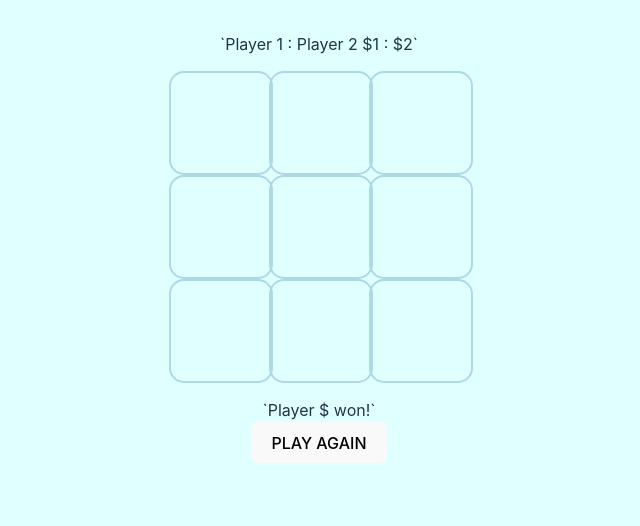
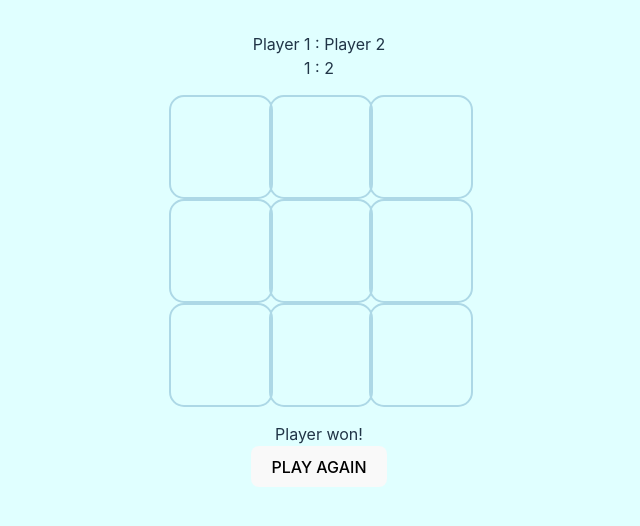
Before and after one commit to vinniejipsk/mintae-shengkit-ttt, a React (Vite) app in the folder tictactoe_react/: page / in a window 1280 px wide. Shown: the top 526 px of the page, without its empty margins (321-961 px from the left). Built offline with nearby package versions, Linux system fonts and the light colour scheme.

Commit message:
edit message renders

```diff
--- a/tictactoe_react/src/App.jsx
+++ b/tictactoe_react/src/App.jsx
@@ -13,6 +13,7 @@ function App() {
       <div>
         <ScoreBoard />
         <Board />
+
         {/* {gameOver ? <GameOverMsg /> : null}
         {gameOver ? <PlayAgainButton /> : null} */}
         <GameOverMsg />
--- a/tictactoe_react/src/GameOverMsg.jsx
+++ b/tictactoe_react/src/GameOverMsg.jsx
@@ -4,7 +4,7 @@ function GameOverMsg({winner}) {
 
   return (
     <div>
-        `Player ${winner} won!`
+        Player {winner} won!
     </div>
   )
 }
--- a/tictactoe_react/src/PlayAgainButton.jsx
+++ b/tictactoe_react/src/PlayAgainButton.jsx
@@ -1,9 +1,18 @@
 import React from 'react'
 
 function PlayAgainButton() {
+
+    function resetGame() {
+        // reset all state variables to intital values
+    }
+
   return (
     <div>
-      <button className='playAgainBtn'>PLAY AGAIN</button>
+      <button
+        className='playAgainBtn'
+        onClick={resetGame}
+      >PLAY AGAIN
+      </button>
     </div>
   )
 }
--- a/tictactoe_react/src/ScoreBoard.jsx
+++ b/tictactoe_react/src/ScoreBoard.jsx
@@ -6,8 +6,8 @@ function ScoreBoard() {
     const [winCount2, setWincount2] = useState(2);
   return (
     <div className='scoreBoard'>
-        `Player 1 : Player 2
-        ${winCount1} : ${winCount2}`
+        <div>Player 1 : Player 2</div>
+        <div>{winCount1} : {winCount2}</div>
     </div>
   )
 }
```
